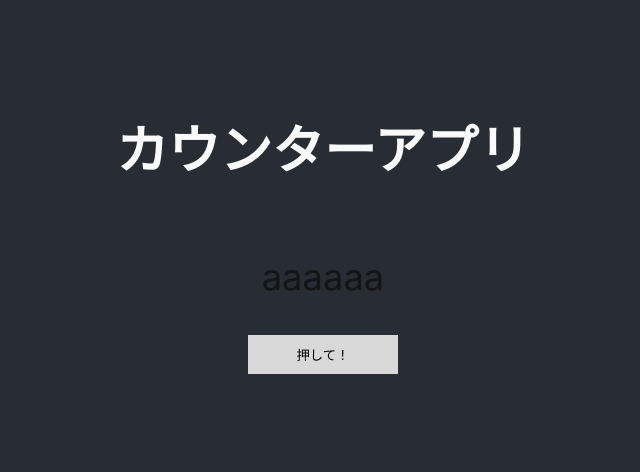
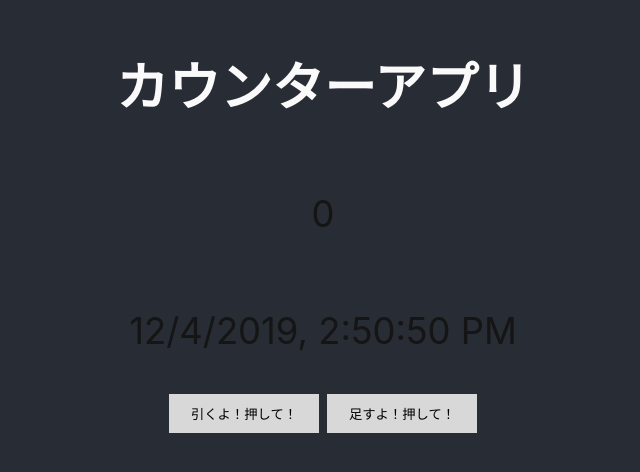
Before and after one commit to ferretdayo/RocketLeagueOverlay, a React (Create React App) app: page / in a window 1280 px wide. Shown: the part 176-648 px from the top of the page, without its empty margins (317-957 px from the left). Built offline with nearby package versions, Linux system fonts and the light colour scheme.

Commit message:
feat: カウンターアプリをreduxで実装し終えた

```diff
--- a/package.json
+++ b/package.json
@@ -3,6 +3,7 @@
   "version": "0.1.0",
   "private": true,
   "dependencies": {
+    "lodash": "^4.17.15",
     "moment": "^2.24.0",
     "react": "^16.12.0",
     "react-dom": "^16.12.0",
@@ -39,6 +40,7 @@
     "@types/react": "16.9.14",
     "@types/react-dom": "16.9.4",
     "@types/react-redux": "^7.1.5",
-    "@types/styled-components": "^4.4.0"
+    "@types/styled-components": "^4.4.0",
+    "redux-devtools-extension": "^2.13.8"
   }
 }
--- a/src/App.tsx
+++ b/src/App.tsx
@@ -1,20 +1,67 @@
-import React, { MouseEvent } from 'react'
+import React, { MouseEvent, Dispatch } from 'react'
+import { connect } from 'react-redux'
 import './App.css'
 import Button from './components/atoms/Buttons/Button'
 import Text from './components/atoms/Texts/Text'
 import Title from './components/atoms/Texts/TitleText'
 import { Color } from './constants/Styles/Color'
+import { RootState, RootAction } from './redux/stores'
+import { incrementCount, decrementCount } from './redux/stores/counter/actions'
+import { Counter, CounterState } from './redux/stores/counter/types'
+import moment from 'moment'
+import styled from 'styled-components'
 
-const App: React.FC = () => {
+type Props = {
+  counter: CounterState,
+  increment: (count: number) => void,
+  decrement: (count: number) => void,
+}
+
+const App: React.FC<Props> = ({
+  counter = {
+      counter: {
+      count: 0,
+      date: moment().toDate()
+    }
+  },
+  decrement = (count: number) => count-1,
+  increment = (count: number) => count+1,
+}: Props) => {
+  const { count, date } = counter.counter
+
   return (
     <div className="App">
       <header className="App-header">
         <Title text={"カウンターアプリ"} color={Color.WHITE}></Title>
-        <Text text={"aaaaaa"}></Text>
-        <Button label="押して！" onClick={(e: MouseEvent<HTMLButtonElement>) => {console.log("AAAAA")}}></Button>
+        <Text text={count.toString()}></Text>
+        <Text text={date.toLocaleString()}></Text>
+        <FlexContainer>
+          <Button label="引くよ！押して！" onClick={(e: MouseEvent<HTMLButtonElement>) => {decrement(count-1)}}></Button>
+          <Button label="足すよ！押して！" onClick={(e: MouseEvent<HTMLButtonElement>) => {increment(count+1)}}></Button>
+        </FlexContainer>
       </header>
     </div>
   )
 }
 
-export default App
+const FlexContainer = styled.div`
+  display: flex
+`
+
+const mapStateToProps = (state: RootState) => {
+  return {
+    counter: state.counter
+  }
+}
+
+const mapDispatchToProps = (dispatch: Dispatch<RootAction>) => {
+  return {
+    increment: (count: number) => dispatch(incrementCount(count)),
+    decrement: (count: number) => dispatch(decrementCount(count)),
+  }
+}
+
+export default connect(
+  mapStateToProps,
+  mapDispatchToProps
+)(App)
--- a/src/components/atoms/Buttons/Button.tsx
+++ b/src/components/atoms/Buttons/Button.tsx
@@ -18,6 +18,7 @@ export default Button
 
 const StyledButton = styled.button`
   padding: 10px;
+  margin: 4px;
   width: 150px;
   border: 0;
   background-color: ${Color.GRAY};
--- a/src/index.tsx
+++ b/src/index.tsx
@@ -1,10 +1,22 @@
 import React from 'react'
 import ReactDOM from 'react-dom'
+import { Provider } from 'react-redux'
+import { createStore } from 'redux'
+import { composeWithDevTools } from 'redux-devtools-extension'
+
 import './index.css'
 import App from './App'
 import * as serviceWorker from './serviceWorker'
+import { rootReducer } from './redux/stores'
 
-ReactDOM.render(<App />, document.getElementById('root'))
+const store = createStore(rootReducer, composeWithDevTools())
+
+ReactDOM.render(
+  <Provider store={store}>
+    <App />
+  </Provider>,
+  document.getElementById('root')
+)
 
 // If you want your app to work offline and load faster, you can change
 // unregister() to register() below. Note this comes with some pitfalls.
--- a/src/redux/stores/counter/actions.ts
+++ b/src/redux/stores/counter/actions.ts
@@ -1,15 +1,15 @@
-import { Counter, INCREMENT_COUNT, DECREMENT_COUNT, CounterActionTypes } from './types'
+import { INCREMENT_COUNT, DECREMENT_COUNT, CounterActionTypes } from './types'
 
-export function incrementCount(newCounter: Counter): CounterActionTypes {
+export function incrementCount(count: number): CounterActionTypes {
     return {
         type: INCREMENT_COUNT,
-        payload: newCounter
+        payload: count
     }
 }
 
-export function decrementCount(newCounter: Counter): CounterActionTypes {
+export function decrementCount(count: number): CounterActionTypes {
     return {
         type: DECREMENT_COUNT,
-        payload: newCounter
+        payload: count
     }
 }
--- a/src/redux/stores/counter/reducers.ts
+++ b/src/redux/stores/counter/reducers.ts
@@ -14,15 +14,11 @@ export function counterReducer(
 ): CounterState {
   switch (action.type) {
     case INCREMENT_COUNT:
-      return {
-        counter: {
-          ...action.payload
-        }
-      }
     case DECREMENT_COUNT:
       return {
         counter: {
-          ...action.payload
+          count: action.payload,
+          date: moment().toDate()
         }
       }
     default:
--- a/src/redux/stores/counter/types.ts
+++ b/src/redux/stores/counter/types.ts
@@ -12,12 +12,12 @@ export const DECREMENT_COUNT = 'DECREMENT_COUNT'
 
 interface IncrementAction {
     type: typeof INCREMENT_COUNT
-    payload: Counter
+    payload: number
 }
 
 interface DecrementAction {
     type: typeof DECREMENT_COUNT
-    payload: Counter
+    payload: number
 }
 
 export type CounterActionTypes = IncrementAction | DecrementAction
--- a/src/redux/stores/index.ts
+++ b/src/redux/stores/index.ts
@@ -1,8 +1,10 @@
 import { counterReducer } from './counter/reducers'
+import { CounterActionTypes } from './counter/types'
 import { combineReducers } from 'redux'
 
-const rootReducer = combineReducers({
+export const rootReducer = combineReducers({
   counter: counterReducer,
 })
 
 export type RootState = ReturnType<typeof rootReducer>
+export type RootAction = CounterActionTypes
```
Also changed, not shown: 1 other file (tests, documents, lock files or other folders).
